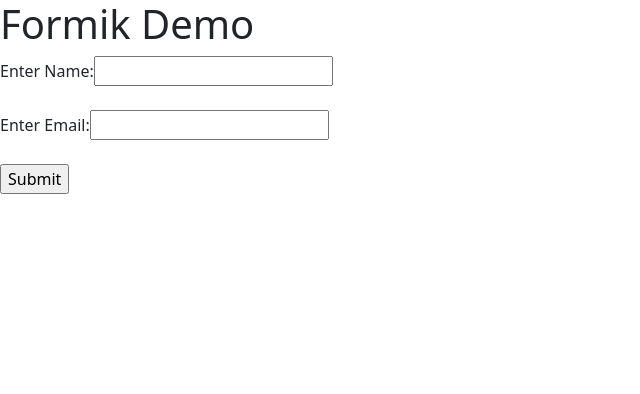
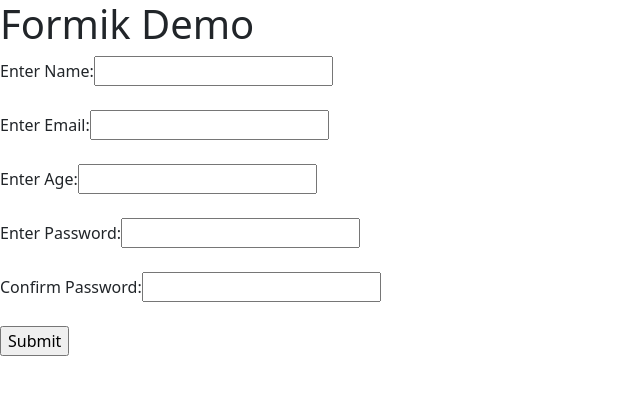
Before and after one commit to harshith1123/React-JS, a React (Create React App) app in the folder my-app/: page / in a window 1280 px wide. Shown: the top 394 px of the page, without its empty margins (0-640 px from the left). Built offline with nearby package versions, Linux system fonts and the light colour scheme.

Commit message:
Learned some more validation using Formik and Yup Library

```diff
--- a/my-app/src/Formik.js
+++ b/my-app/src/Formik.js
@@ -6,7 +6,10 @@
 
     const formikInitialValue = {
         name:'',
-        email:''
+        email:'',
+        age:'',
+        pass:'',
+        confPass:''
     }
 
     // const formik =useFormik({
@@ -19,14 +22,18 @@
     //     }
     // });
 
-    const {handleChange,handleSubmit,values,errors} =useFormik({
+    const {handleChange,handleSubmit,handleBlur,values,errors,touched} =useFormik({
         initialValues:formikInitialValue,
         validationSchema: YupSchema,
-        onSubmit: (values)=>{
+        onSubmit: (values,action)=>{
             console.log(values);
             console.log(values.name);
             console.log(values.email);
-            alert("Your Name:"+values.name+ " and Email:"+values.email+ " saved successfully");
+            console.log(values.age);
+            console.log(values.pass);
+            console.log(values.confPass);
+            alert("Your Name:"+values.name+ " , Email:"+values.email+ " , Age:" + values.age +" with password" + " saved successfully");
+            action.resetForm()
         }
     });
 
@@ -37,15 +44,32 @@
       <form action="" onSubmit={handleSubmit}>
         <label htmlFor="">Enter Name:</label>
         {/* <input type="text" name="name" value={formik.values.name} onChange={formik.handleChange}/> */}
-        <input type="text" name="name" value={values.name} onChange={handleChange}/>
+        <input type="text" name="name" value={values.name} onChange={handleChange} onBlur={handleBlur}/>
         <br />
-        <span style={{color:"red"}}>{errors.name}</span>
+        {/* <span style={{color:"red"}}>{errors.name}</span> */}
+        {errors.name && touched.name ? <span style={{color:"red"}}>{errors.name}</span> : null}
         <br />
         <label htmlFor="">Enter Email:</label>
         {/* <input type="email" name="email" value={formik.values.email} onChange={formik.handleChange}/> */}
-        <input type="email" name="email" value={values.email} onChange={handleChange}/>
+        <input type="email" name="email" value={values.email} onChange={handleChange} onBlur={handleBlur}/>
         <br />
-        <span style={{color:"red"}}>{errors.email}</span>
+        {/* <span style={{color:"red"}}>{errors.email}</span> */}
+        {errors.email && touched.email ? <span style={{color:"red"}}>{errors.email}</span> : null}
+        <br />
+        <label htmlFor="">Enter Age:</label>
+        <input type="text" name="age" value={values.age} onChange={handleChange} onBlur={handleBlur}/>
+        <br />
+        {errors.age && touched.age ? <span style={{color:"red"}}>{errors.age}</span> : null}
+        <br />
+        <label htmlFor="">Enter Password:</label>
+        <input type="password" name="pass" value={values.pass} onChange={handleChange} onBlur={handleBlur} />
+        <br />
+        {errors.pass && touched.pass ? <span style={{color:"red"}}>{errors.pass}</span> : null}
+        <br />
+        <label htmlFor="">Confirm Password:</label>
+        <input type="password" name="confPass" value={values.confPass} onChange={handleChange} onBlur={handleBlur} />
+        <br />
+        {errors.confPass && touched.confPass ? <span style={{color:"red"}}>{errors.confPass}</span> : null}
         <br />
         <input type="submit" value="Submit" />
       </form>
--- a/my-app/src/YupSchema.js
+++ b/my-app/src/YupSchema.js
@@ -2,7 +2,10 @@
 
 export const YupSchema = Yup.object({
     // name:Yup.string().min(3).max(15).required(), --> will throw default error message
-    name:Yup.string().min(3, "Min 3 characters are allowed").max(15, "Max 15 characters are allowed").required("Name Input is Required"),
+    name:Yup.string().min(3, "Min 3 characters are allowed").max(15, "Max 15 characters are allowed").required("Name Field is Required"),
     // email:Yup.string().email().required()
-    email:Yup.string().email("Invalid Email Typed, Please Enter a valid Email").required("Email is Required")
+    email:Yup.string().email("Invalid Email Typed, Please Enter a valid Email").required("Email Field is Required"),
+    age:Yup.number("Only Number Type is allowed").min(10).max(50).required("Age Field is Required"),
+    pass:Yup.string().required().matches(/^(?=.*[a-z])(?=.*[A-Z])(?=.*[0-9])(?=.*[!@#\$%\^&\*])(?=.{8,})/, "Enter Strong Password"),
+    confPass:Yup.string().required().oneOf([Yup.ref('pass'),null],"Password Doesn't Matches")
 })
```
